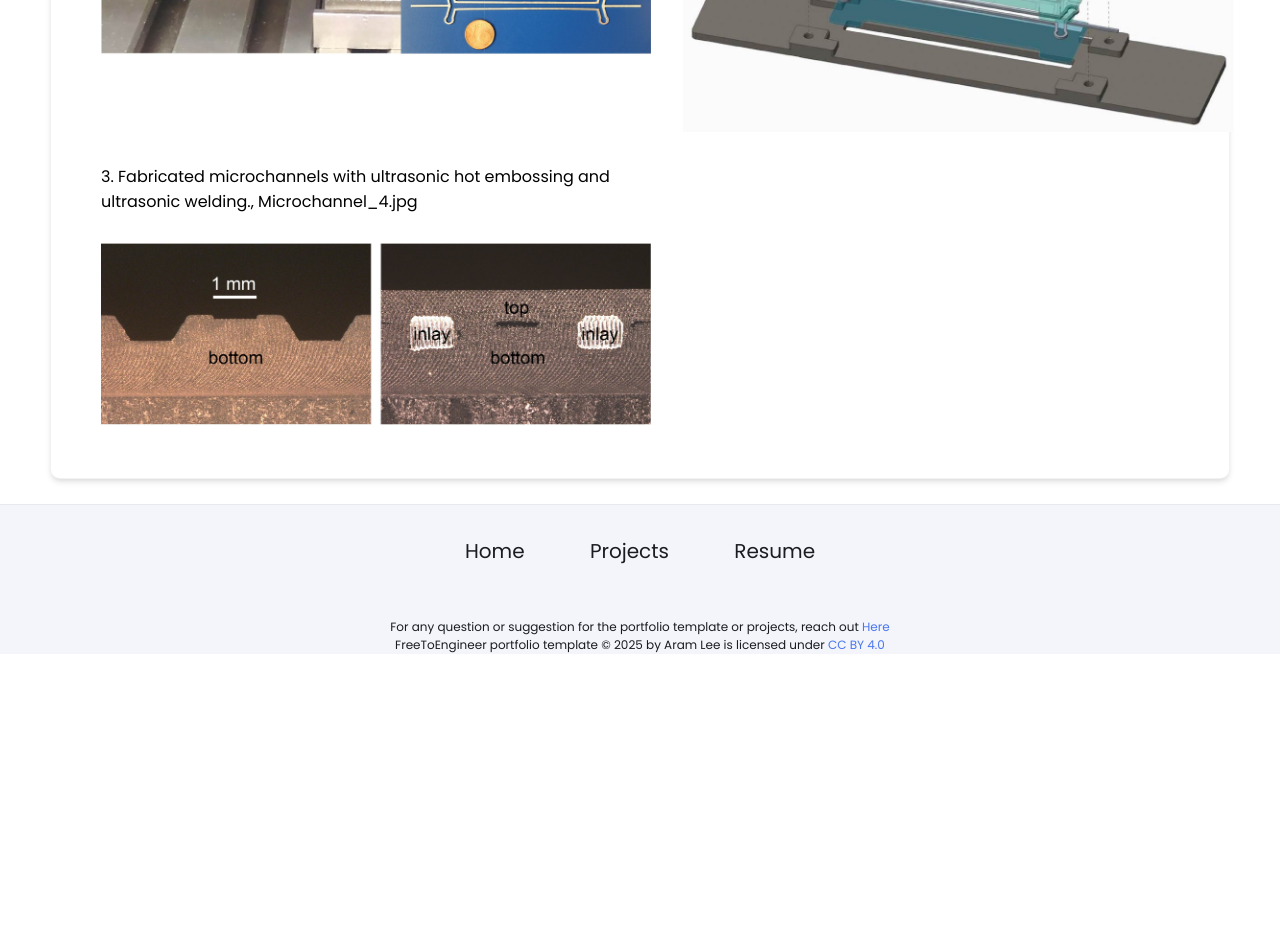
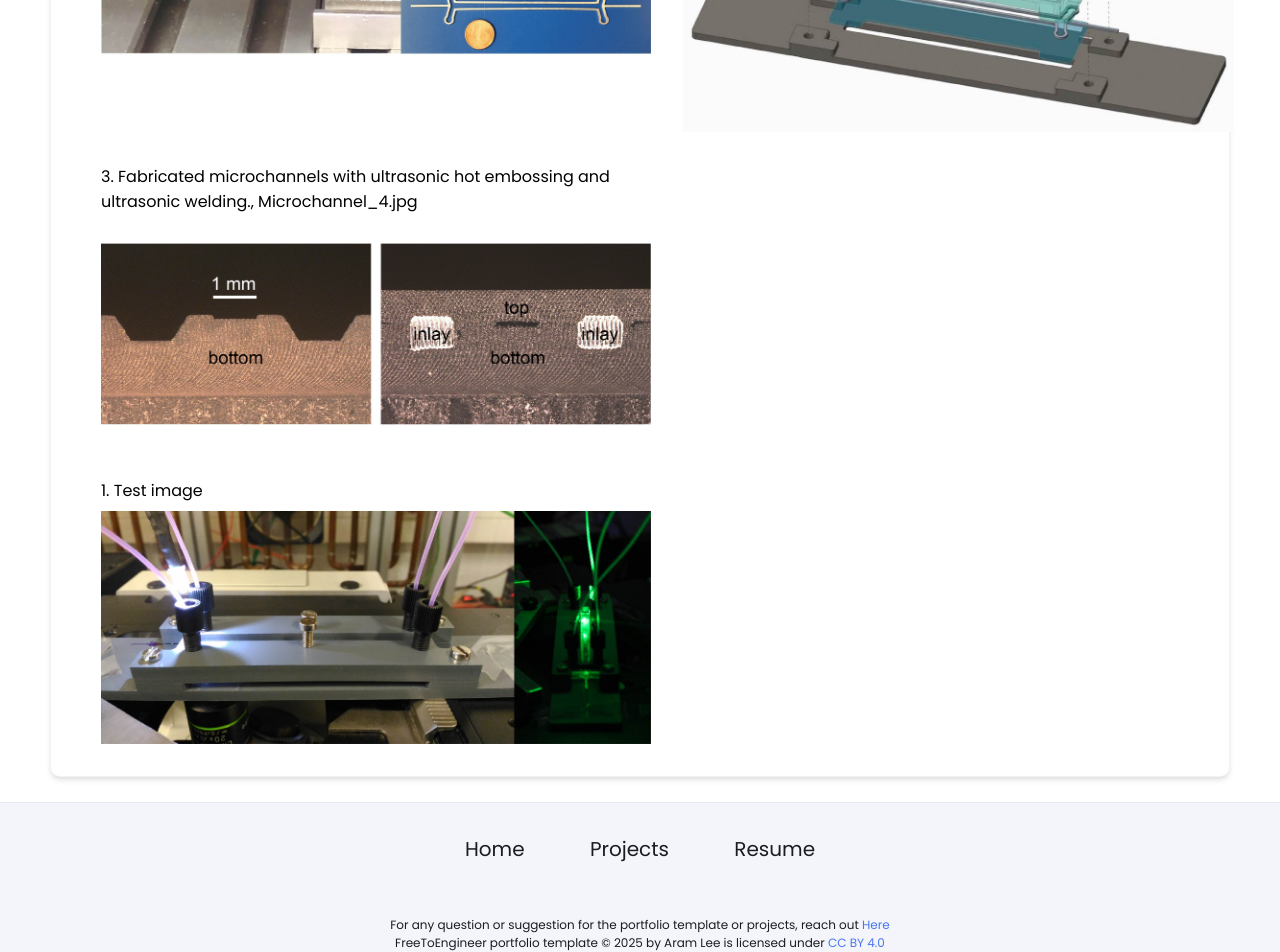
Before and after one commit to HagenGress/HagenGress.github.io, a Jekyll site: the page built from _projects/microfluidic-channel/index.md, in a window 1280 px wide. Shown: the part 1026-1978 px from the top of the page. Built offline with Jekyll 4.4.1, drawn with Linux system fonts in a browser that asks for light colours; before the commit the page ends 1680 px from its top, so only the background shows below that.

Commit message:
Update index.md

```diff
--- a/_projects/microfluidic-channel/index.md
+++ b/_projects/microfluidic-channel/index.md
@@ -23,6 +23,10 @@ main-image: /Diffusion_Microchannel.png
    width="550"
 %}
 
+{% include image-gallery.html
+   images="Microchannel_4.jpg::Test image"
+   width="550"
+%}
 
 
 
```
